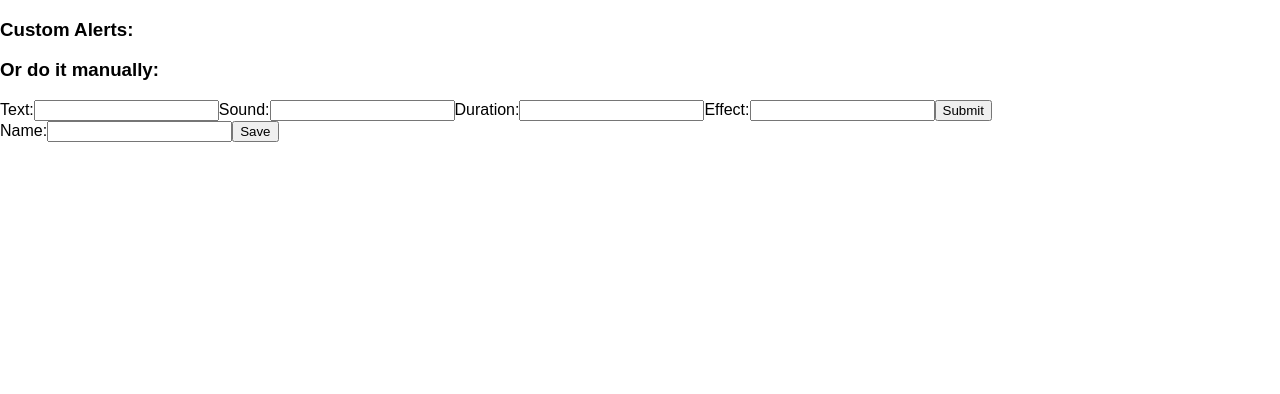
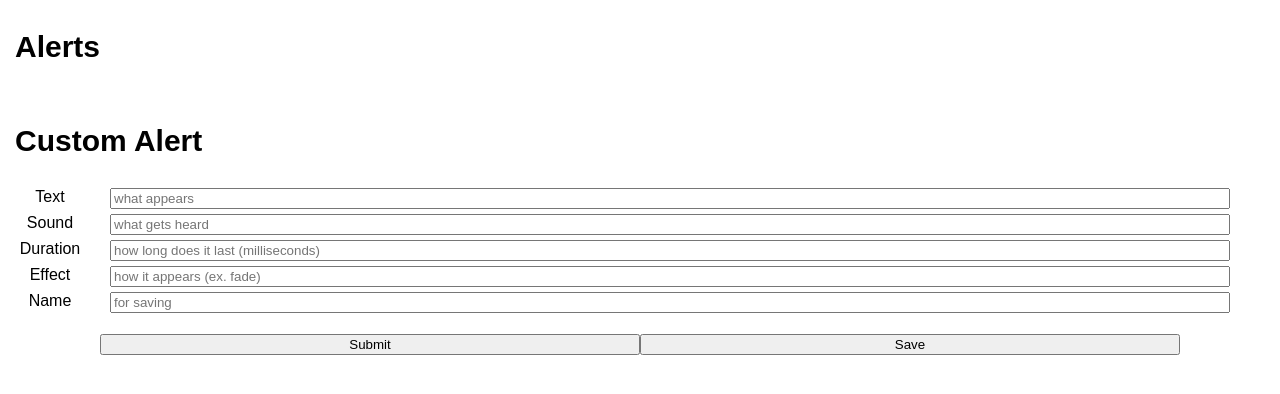
Before and after one commit to b0ses/custom-stream-dashboard, a React (Create React App) app: page / in a window 1280 px wide. Shown: the top 394 px of the page. Built offline with nearby package versions, Linux system fonts and the light colour scheme; no server answers.

Commit message:
Confirmation, Cleaning

```diff
--- a/src/css/index.css
+++ b/src/css/index.css
@@ -4,8 +4,21 @@ body {
   font-family: sans-serif;
 }
 
+h3 {
+  padding-left: 15px;
+  font-size: 30px;
+}
+
+.saved-alerts {
+  width:100%;
+}
+
+.grid {
+  display: grid;
+  grid-template-columns: repeat(auto-fill, 100px);
+}
+
 .div-alert {
-  float: left;
   text-align: center;
   margin: 5px;
   width: 100px;
@@ -47,3 +60,31 @@ body {
 .alert-button:active {
     background: url("../graphics/transparent_button_small_pressed.png") no-repeat scroll 0 0 transparent;
 }
+
+#custom-alert-form form {
+  display: grid;
+  grid-template-columns: 100px 1fr;
+  grid-gap: 5px;
+  column-gap: 10px;
+}
+
+#custom-alert-form label {
+  grid-column: 1 / 2;
+  text-align: center;
+}
+
+#custom-alert-form input {
+  grid-column: 2;
+  margin-right:50px;
+}
+
+#custom-alert-form .full-width {
+  grid-column: 1 / 3;
+  padding-left: 100px;
+  padding-right: 100px;
+}
+
+#custom-alert-form button {
+  width: 50%;
+  height: 21px;
+}
--- a/src/js/Alert.js
+++ b/src/js/Alert.js
@@ -16,8 +16,11 @@ class Alert extends Component {
   }
 
   removeAlert(event) {
-    const { refreshAlerts } = this.props;
-    api.request('alerts/remove_alert', this.props, refreshAlerts);
+    const { name } = this.props;
+    if (window.confirm(`Are you sure you want to delete ${name}?`)){
+      const { refreshAlerts } = this.props;
+      api.request('alerts/remove_alert', this.props, refreshAlerts);
+    }
     event.preventDefault();
   }
 
@@ -26,7 +29,7 @@ class Alert extends Component {
     return (
       <div className='div-alert'>
         <button className='alert-button' type="submit" value={name} onClick={this.alert}></button>
-        <p>{ name }</p>
+        <p title={ name }>{ name }</p>
         <a href="/" onClick={this.removeAlert}>(remove)</a>
       </div>
     );
--- a/src/js/App.js
+++ b/src/js/App.js
@@ -38,12 +38,16 @@ class App extends Component {
     const { alerts } = this.state;
     return (
       <div>
-        <h3>Custom Alerts:</h3>
-        <div>
-          { alerts }
+        <div className="saved-alerts">
+          <h3>Alerts</h3>
+          <div className="grid">
+            { alerts }
+          </div>
         </div>
-        <h3>Or do it manually:</h3>
-        <CustomAlert refreshAlerts={this.refreshAlerts} />
+        <div className="custom-alert">
+          <h3>Custom Alert</h3>
+          <CustomAlert refreshAlerts={this.refreshAlerts} />
+        </div>
       </div>
     );
   }
--- a/src/js/CustomAlert.js
+++ b/src/js/CustomAlert.js
@@ -16,12 +16,8 @@ class CustomAlert extends Component {
 
     this.handleChange = this.handleChange.bind(this);
     this.handleSubmit = this.handleSubmit.bind(this);
+    this.customAlert = this.customAlert.bind(this);
     this.saveAlert = this.saveAlert.bind(this);
-  }
-
-  saveAlert() {
-    const { refreshAlerts } = this.props;
-    api.request('alerts/add_alert', this.state, refreshAlerts);
   }
 
   handleChange(event) {
@@ -34,10 +30,18 @@ class CustomAlert extends Component {
   }
 
   handleSubmit(event) {
+    event.preventDefault();
+  }
+
+  customAlert() {
     const alertData = Object.assign({}, this.state);
     delete alertData.name;
     api.request('alerts/alert', alertData);
-    event.preventDefault();
+  }
+
+  saveAlert() {
+    const { refreshAlerts } = this.props;
+    api.request('alerts/add_alert', this.state, refreshAlerts);
   }
 
   render() {
@@ -47,32 +51,22 @@ class CustomAlert extends Component {
     const { duration } = this.state;
     const { effect } = this.state;
     return (
-      <div>
+      <div id="custom-alert-form">
         <form onSubmit={this.handleSubmit}>
-          <label htmlFor="custom-alert">
-            Text:
-            <input id="text" type="text" value={text} onChange={this.handleChange} />
-          </label>
-          <label htmlFor="custom-alert">
-            Sound:
-            <input id="sound" type="text" value={sound} onChange={this.handleChange} />
-          </label>
-          <label htmlFor="custom-alert">
-            Duration:
-            <input id="duration" type="text" value={duration} onChange={this.handleChange} />
-          </label>
-          <label htmlFor="custom-alert">
-            Effect:
-            <input id="effect" type="text" value={effect} onChange={this.handleChange} />
-          </label>
-          <input type="submit" value="Submit" />
-        </form>
-        <form onSubmit={this.saveAlert}>
-          <label htmlFor="save-alert">
-            Name:
-            <input id="name" type="text" value={name} onChange={this.handleChange} />
-          </label>
-          <input type="submit" value="Save" />
+          <label htmlFor="custom-alert">Text</label>
+          <input id="text" type="text" value={text} placeholder="what appears" onChange={this.handleChange} />
+          <label htmlFor="custom-alert">Sound</label>
+          <input id="sound" type="text" value={sound} placeholder="what gets heard" onChange={this.handleChange} />
+          <label htmlFor="custom-alert">Duration</label>
+          <input id="duration" type="text" value={duration} placeholder="how long does it last (milliseconds)" onChange={this.handleChange} />
+          <label htmlFor="custom-alert">Effect</label>
+          <input id="effect" type="text" value={effect} placeholder="how it appears (ex. fade)"onChange={this.handleChange} />
+          <label htmlFor="custom-alert">Name</label>
+          <input id="name" type="text" value={name} placeholder="for saving" onChange={this.handleChange} />
+          <p className="full-width">
+            <button onClick={this.customAlert}>Submit</button>
+            <button onClick={this.saveAlert}>Save</button>
+          </p>
         </form>
       </div>
     );
```
Lines whose indentation alone changed are shown as unchanged.
